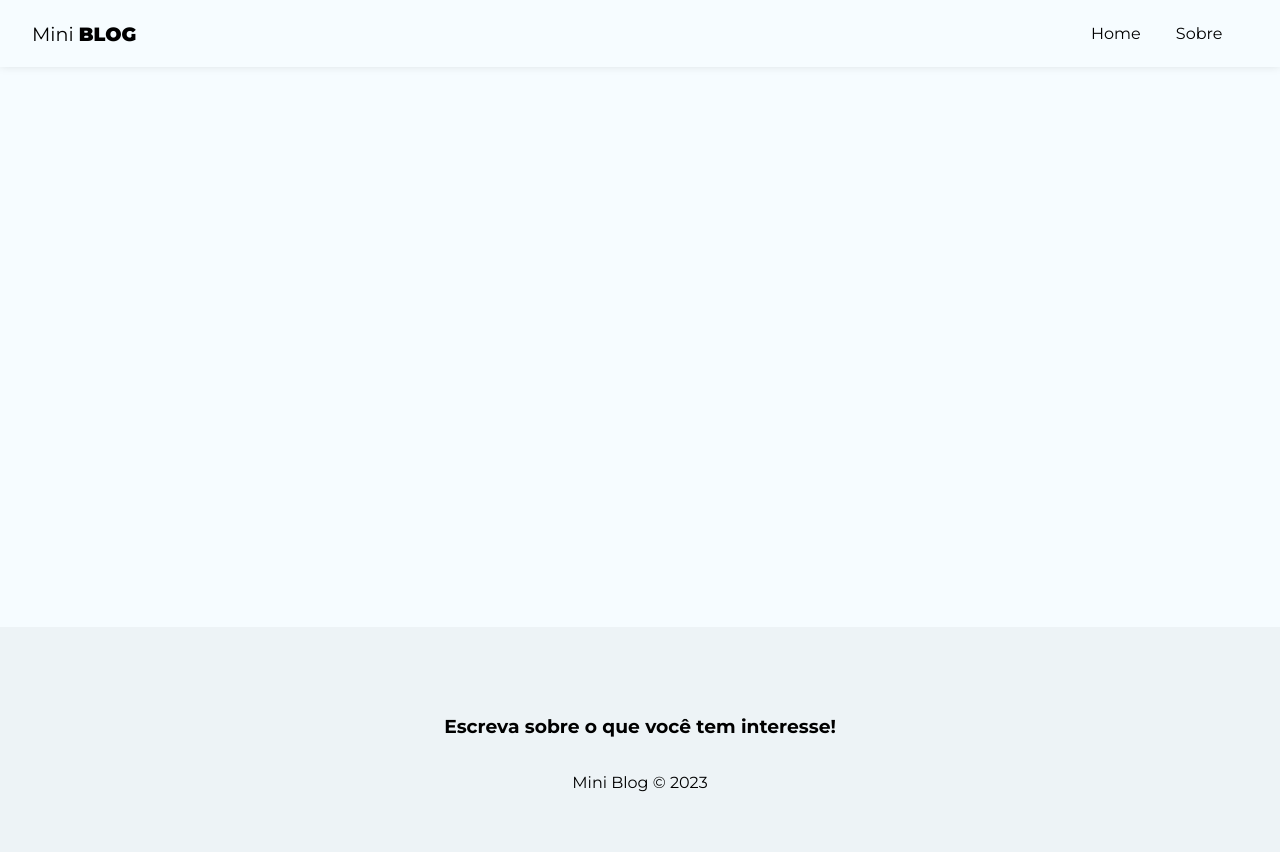
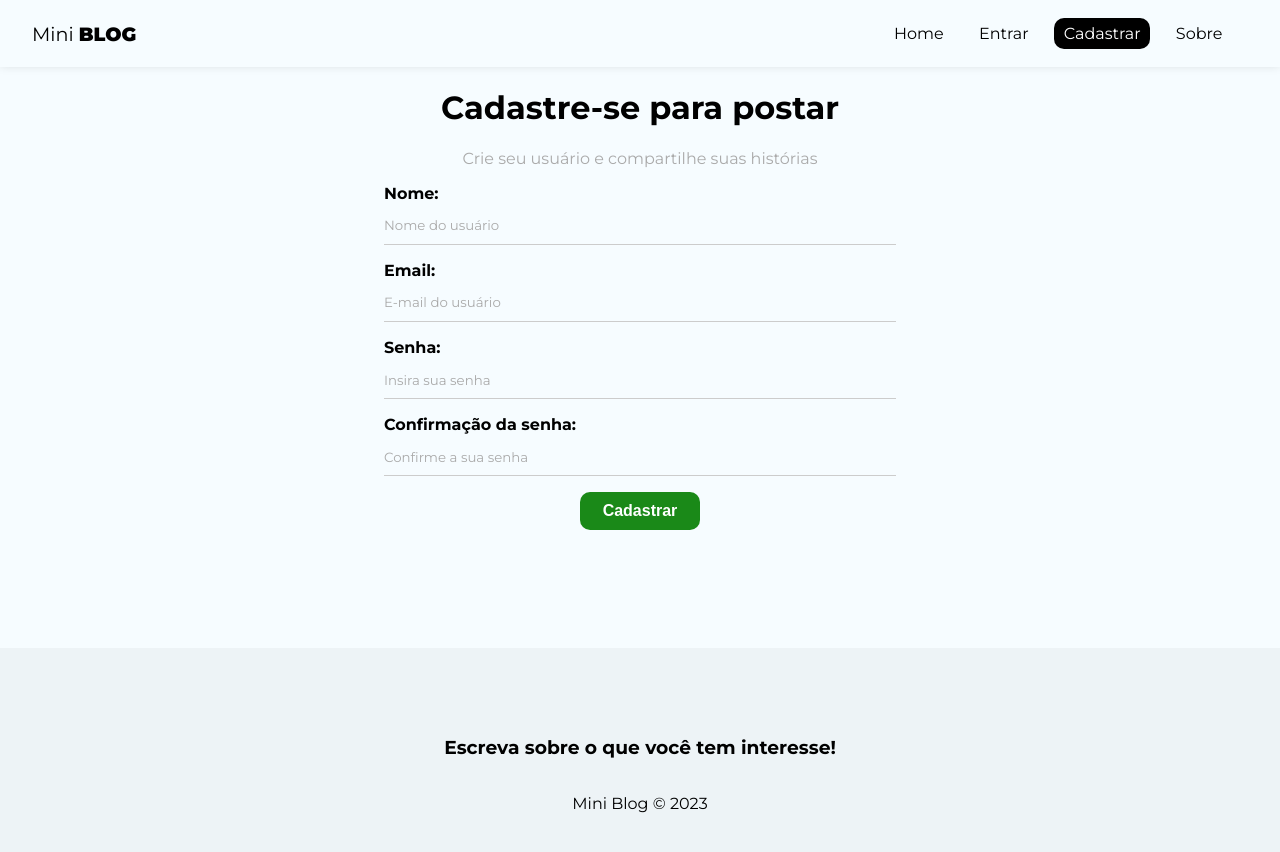
Before and after one commit to Guilherme-Boves/MiniBlog, a React (Create React App) app: page /register in a window 1280 px wide. Shown: the top 852 px of the page. Built offline with nearby package versions, Linux system fonts and the light colour scheme.

Commit message:
Criação do formulário de cadastro. Estilização global de formulários

```diff
--- a/src/App.js
+++ b/src/App.js
@@ -1,13 +1,15 @@
 import './App.css';
 import { BrowserRouter, Routes, Route, Navigate } from 'react-router-dom';
+
+// Components
+import Navbar from './components/Navbar/Navbar';
+import Footer from './components/Footer/Footer';
 
 // Pages
 import Home from './pages/Home/Home';
 import About from './pages/About/About';
-
-// Components
-import Navbar from './components/Navbar/Navbar';
-import Footer from './components/Footer/Footer';
+import Login from './pages/Login/Login';
+import Register from './pages/Register/Register';
 
 function App() {
   return (
@@ -18,6 +20,8 @@
           <Routes>
             <Route path='/' element={<Home />} />
             <Route path='/sobre' element={<About />} />
+            <Route path='/login' element={<Login />} />
+            <Route path='/register' element={<Register />} />
           </Routes>
         </div>
         <Footer />
--- a/src/components/Navbar/Navbar.js
+++ b/src/components/Navbar/Navbar.js
@@ -15,6 +15,16 @@
                 </NavLink>
             </li>
             <li>
+                <NavLink to="/login" className={({isActive}) => (isActive ? styles.active : "")}>
+                    Entrar
+                </NavLink>
+            </li>
+            <li>
+                <NavLink to="/register" className={({isActive}) => (isActive ? styles.active : "")}>
+                    Cadastrar
+                </NavLink>
+            </li>
+            <li>
                 <NavLink to="/sobre" className={({isActive}) => (isActive ? styles.active : "")}>
                     Sobre
                 </NavLink>
--- a/src/index.css
+++ b/src/index.css
@@ -8,6 +8,7 @@
 input::placeholder,
 textarea::placeholder {
     font-family: "Montserrat", sans-serif;
+    color: #AAA;
 }
 
 input:focus,
@@ -31,3 +32,82 @@
 nav button:hover {
     color: #BBB;
 }
+
+/* Form styles */
+
+form {
+    max-width: 40%;
+    margin: 0 auto;
+}
+
+label {
+    display: flex;
+    flex-direction: column;
+    margin-bottom: 1em;
+}
+
+label span {
+    margin-bottom: .3em;
+    font-weight: bold;
+    text-align: left;
+}
+
+input,
+textarea {
+    box-sizing: border-box;
+    border: none;
+    border-bottom: 1px solid #CCC;
+    padding: .8em 0;
+    background-color: transparent;
+}
+
+.btn {
+    background-color: #1A8918;
+    color: #FFF;
+    text-align: center;
+    cursor: pointer;
+    border-radius: 10px;
+    width: 120px;
+    font-weight: bold;
+    border: none;
+    padding: 10px 15px;
+    font-size: 1em;
+}
+
+.btn.btn-dark {
+    background-color: #000;
+    border-radius: 0;
+}
+
+.btn.btn-outline {
+    background-color: transparent;
+    border-radius: 0;
+    color: #000;
+    border: 1px solid #000;
+    padding: 7px 30px;
+}
+
+.btn:hover {
+    background-color: #0F730C;
+    color: #FFF;
+}
+
+.btn.btn-outline:hover {
+    background-color: #000;
+}
+
+.btn.btn-danger:hover {
+    background-color: #DC3545;
+}
+
+button[disabled] {
+    background-color: #AAA;
+}
+
+.container .error {
+    color: #721C24;
+    background-color: #F8D7DA;
+    border: 1px solid #F5C6CB;
+    padding: 5px;
+    border-radius: 5px;
+}
--- /dev/null
+++ b/src/pages/Login/Login.js
@@ -0,0 +1,9 @@
+import styles from './Login.module.css'
+
+const Login = () => {
+  return (
+    <div>Login</div>
+  )
+}
+
+export default Login
--- /dev/null
+++ b/src/pages/Register/Register.js
@@ -0,0 +1,89 @@
+
+import { useState, useEffect } from 'react'
+import styles from "./Register.module.css"
+
+const Register = () => {
+
+  const [displayName, setDisplayName] = useState("");
+  const [email, setEmail] = useState("");
+  const [password, setPassword] = useState("");
+  const [confirmPassword, setConfirmPassword] = useState("");
+  const [error, setError] = useState("")
+
+  const handleSubmit = (e) => {
+    e.preventDefault();
+    console.log(displayName, email, password, confirmPassword)
+
+    setError("")
+
+    const user = {
+      displayName,
+      email,
+      password
+    }
+
+    if(password !== confirmPassword){
+      setError("As senhas precisam ser iguais!")
+      return
+    }
+
+    console.log(user)
+  }
+
+  return (
+    <div className={styles.register}>
+      <h1>Cadastre-se para postar</h1>
+      <p>Crie seu usuário e compartilhe suas histórias</p>
+      <form onSubmit={handleSubmit}>
+        <label>
+          <span>Nome:</span>
+          <input
+            type="text"
+            name="displayName"
+            required
+            placeholder='Nome do usuário'
+            value={displayName}
+            onChange={(e) =>  setDisplayName(e.target.value)}
+          />
+        </label>
+        <label>
+          <span>Email:</span>
+          <input
+            type="text"
+            name="email"
+            required
+            placeholder='E-mail do usuário'
+            value={email}
+            onChange={(e) => setEmail(e.target.value)}
+          />
+        </label>
+        <label>
+          <span>Senha:</span>
+          <input
+            type="password"
+            name="password"
+            required
+            placeholder='Insira sua senha'
+            value={password}
+            onChange={(e) => setPassword(e.target.value)}
+          />
+        </label>
+        <label>
+          <span>Confirmação da senha:</span>
+          <input
+            type="password"
+            name="confirmPassword"
+            required
+            placeholder='Confirme a sua senha'
+            value={confirmPassword}
+            onChange={(e) => setConfirmPassword(e.target.value)}
+          />
+        </label>
+        <button className="btn">Cadastrar</button>
+        {error && <p className='error'>{error}</p>}
+      </form>
+    </div>
+  )
+}
+
+export default Register
--- /dev/null
+++ b/src/pages/Register/Register.module.css
@@ -0,0 +1,7 @@
+.register{
+    text-align: center;
+}
+
+.register p {
+    color: #AAA;
+}
```
Also changed, not shown: src/pages/Login/Login.module.css (added).
